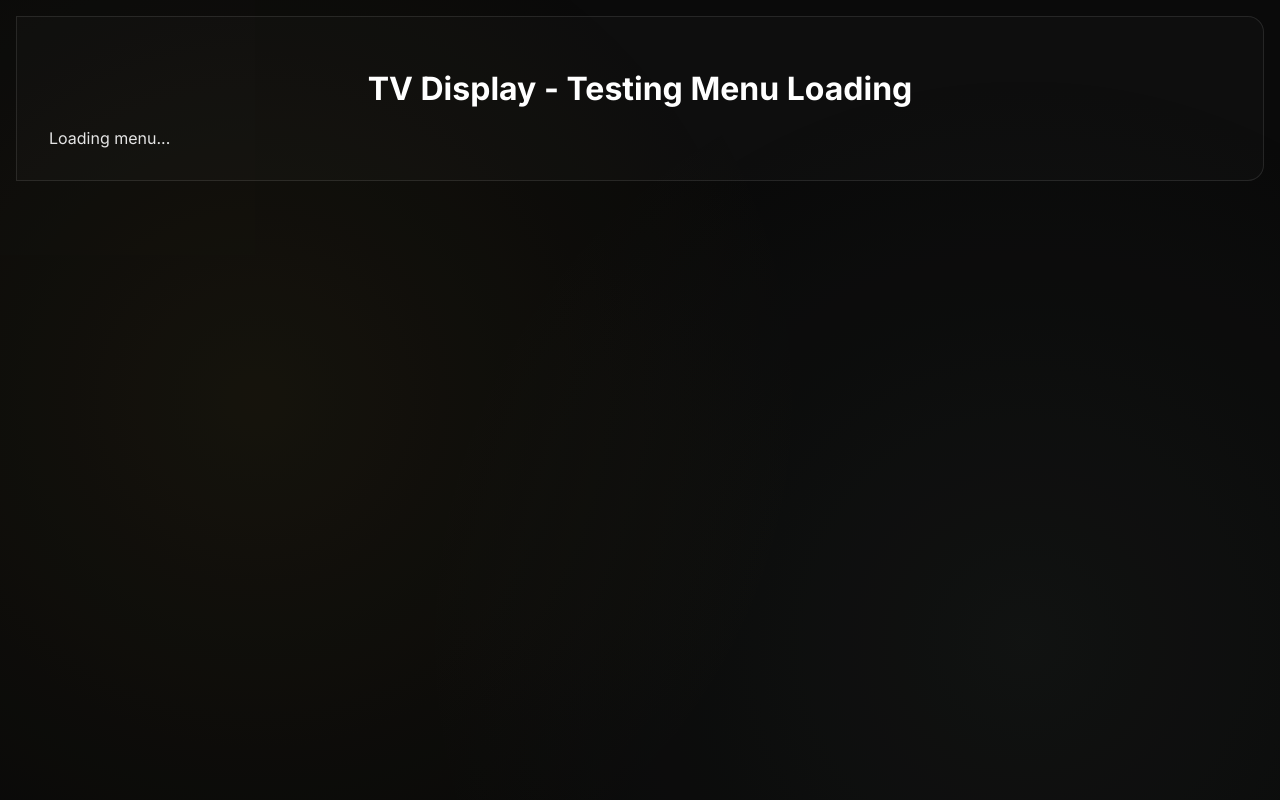
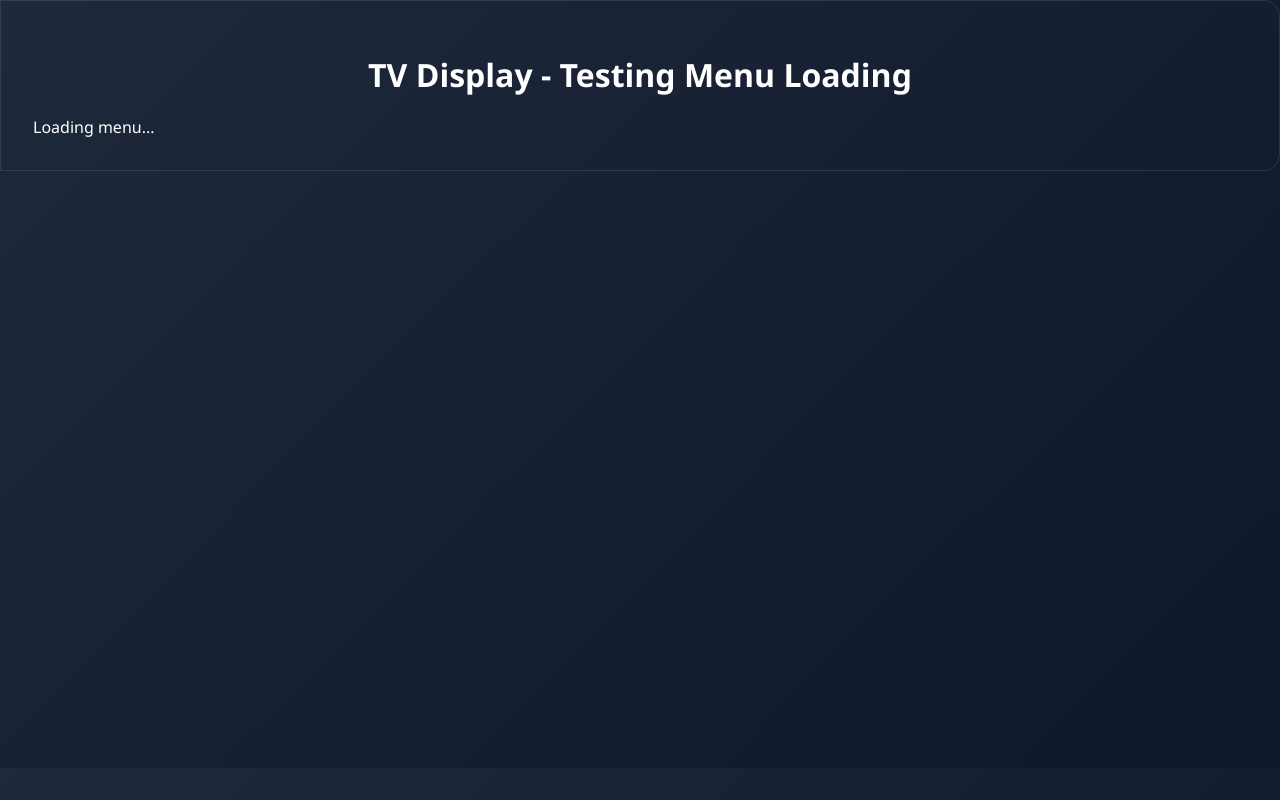
Before and after one commit to jarosquijano-netizen/kAitchen, a Flask app: page /tv in a window 1280 px wide. Run offline with Flask 3, Linux system fonts and the light colour scheme.

Commit message:
FORCE BACKGROUND FIX: Override all existing CSS with !important to fix background alignment

```diff
--- a/templates/tv_display_new.html
+++ b/templates/tv_display_new.html
@@ -62,13 +62,25 @@
         }
 
         body {
-            font-family: 'Inter', -apple-system, BlinkMacSystemFont, 'Segoe UI', sans-serif;
-            background-color: #0a0a0a;
-            color: #e5e5e5;
-            padding: 1rem;
-            min-height: 100vh;
-            position: relative;
-            overflow-x: hidden;
+            margin: 0 !important;
+            padding: 0 !important;
+            font-family: 'Segoe UI', Tahoma, Geneva, Verdana, sans-serif;
+            background: linear-gradient(135deg, #1e293b 0%, #0f172a 100%) !important;
+            color: white !important;
+            overflow: hidden !important;
+        }
+
+        /* Anular todos los backgrounds existentes */
+        * {
+            background-color: transparent !important;
+        }
+
+        .tv-container {
+            background: linear-gradient(135deg, #1e293b 0%, #0f172a 100%) !important;
+        }
+
+        body::before {
+            display: none !important;
         }
 
         /* Animated gradient background */
```
